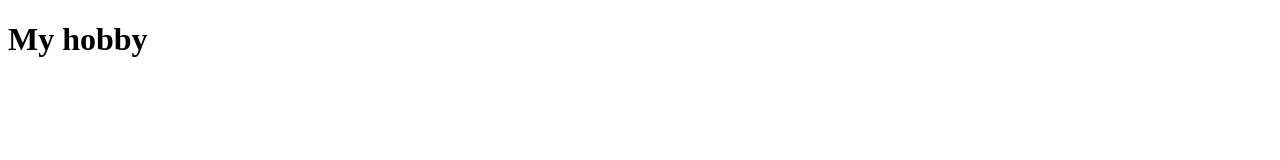
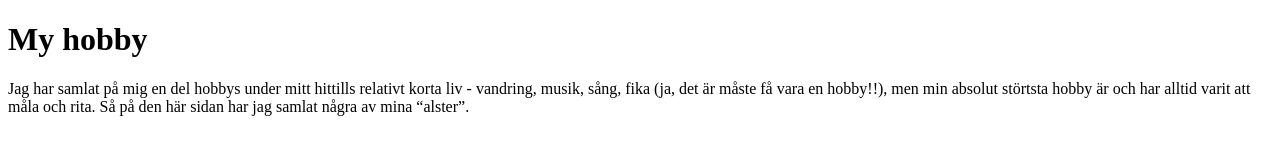
Before and after one commit to RebeckaGothlin/fed23-arbetsmetodik-hobby-RebeckaGothlin, a plain HTML site: page index.html in a window 1280 px wide. Drawn offline with Linux system fonts and the light colour scheme.

Commit message:
:art: Add description to hobby

```diff
--- a/index.html
+++ b/index.html
@@ -7,6 +7,6 @@
 </head>
 <body>
     <h1>My hobby</h1>
-
+    <p>Jag har samlat på mig en del hobbys under mitt hittills relativt korta liv - vandring, musik, sång, fika (ja, det är måste få vara en hobby!!), men min absolut störtsta hobby är och har alltid varit att måla och rita. Så på den här sidan har jag samlat några av mina “alster”.</p>
 </body>
 </html>
```
